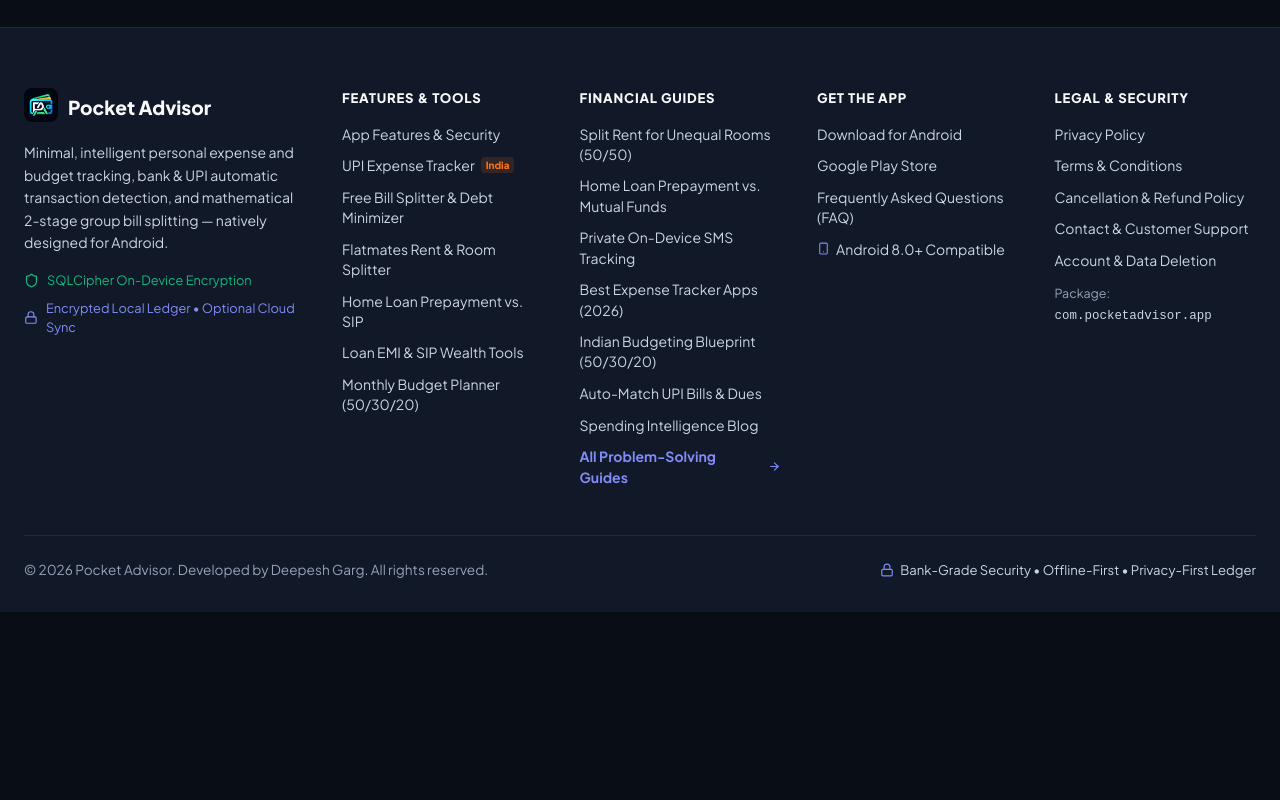
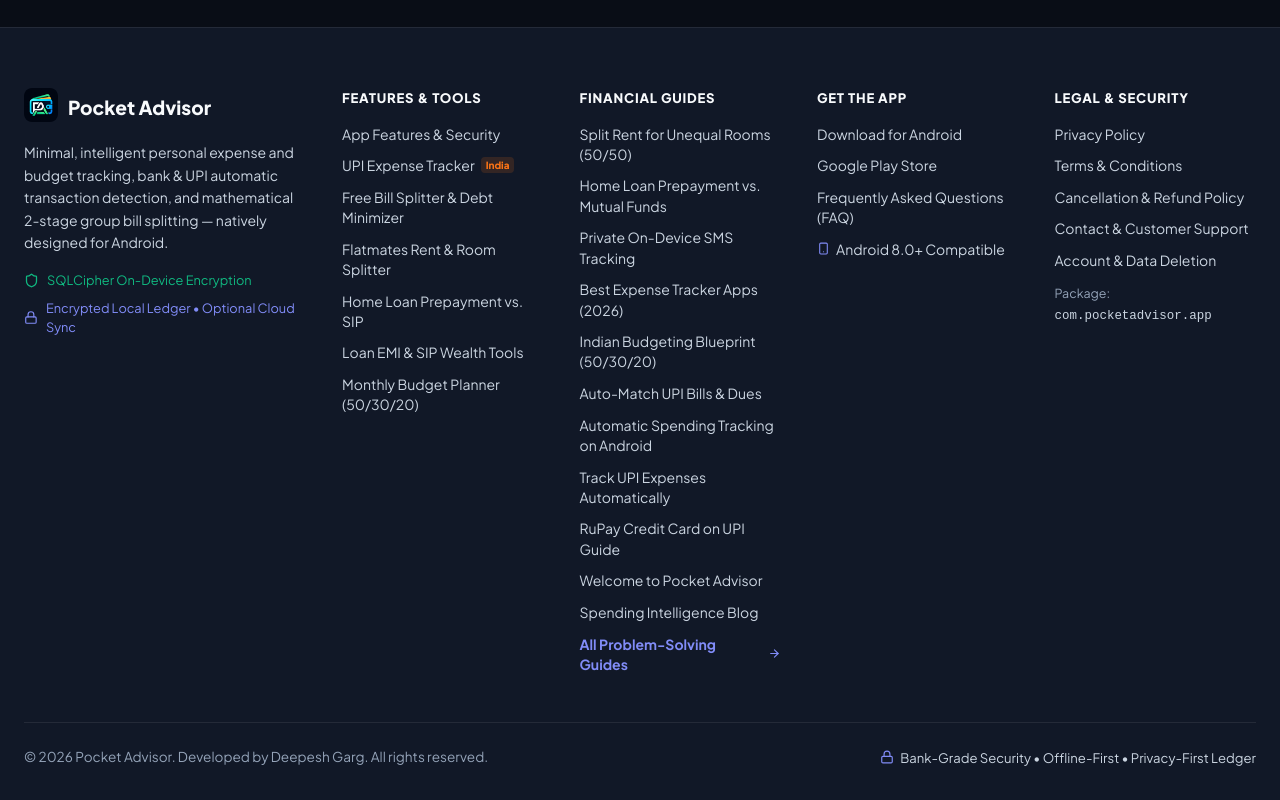
Before and after one commit to Deepgarg1/Pocket-Advisor, a React (Vite) app: page / in a window 1280 px wide. Shown: the part 5715-6515 px from the top of the page. Before the commit the page ends 6327 px from the top, so only its background shows below. Built offline with nearby package versions, Linux system fonts and the light colour scheme; no server answers.

Commit message:
Add internal links to orphaned news articles

```diff
--- a/src/components/layout/Footer.tsx
+++ b/src/components/layout/Footer.tsx
@@ -220,6 +220,42 @@ export const Footer: React.FC<FooterProps> = ({ onNavigate }) => {
               </li>
               <li>
                 <a
+                  href="/news/how-to-track-spending-automatically-android"
+                  onClick={(e) => handleNavClick('news/how-to-track-spending-automatically-android', e)}
+                  className="footer-nav-link"
+                >
+                  Automatic Spending Tracking on Android
+                </a>
+              </li>
+              <li>
+                <a
+                  href="/news/track-upi-expenses-automatically"
+                  onClick={(e) => handleNavClick('news/track-upi-expenses-automatically', e)}
+                  className="footer-nav-link"
+                >
+                  Track UPI Expenses Automatically
+                </a>
+              </li>
+              <li>
+                <a
+                  href="/news/rupay-credit-card-on-upi-rules-charges"
+                  onClick={(e) => handleNavClick('news/rupay-credit-card-on-upi-rules-charges', e)}
+                  className="footer-nav-link"
+                >
+                  RuPay Credit Card on UPI Guide
+                </a>
+              </li>
+              <li>
+                <a
+                  href="/news/welcome-to-pocket-advisor"
+                  onClick={(e) => handleNavClick('news/welcome-to-pocket-advisor', e)}
+                  className="footer-nav-link"
+                >
+                  Welcome to Pocket Advisor
+                </a>
+              </li>
+              <li>
+                <a
                   href="/news"
                   onClick={(e) => handleNavClick('news', e)}
                   className="footer-nav-link"
```
